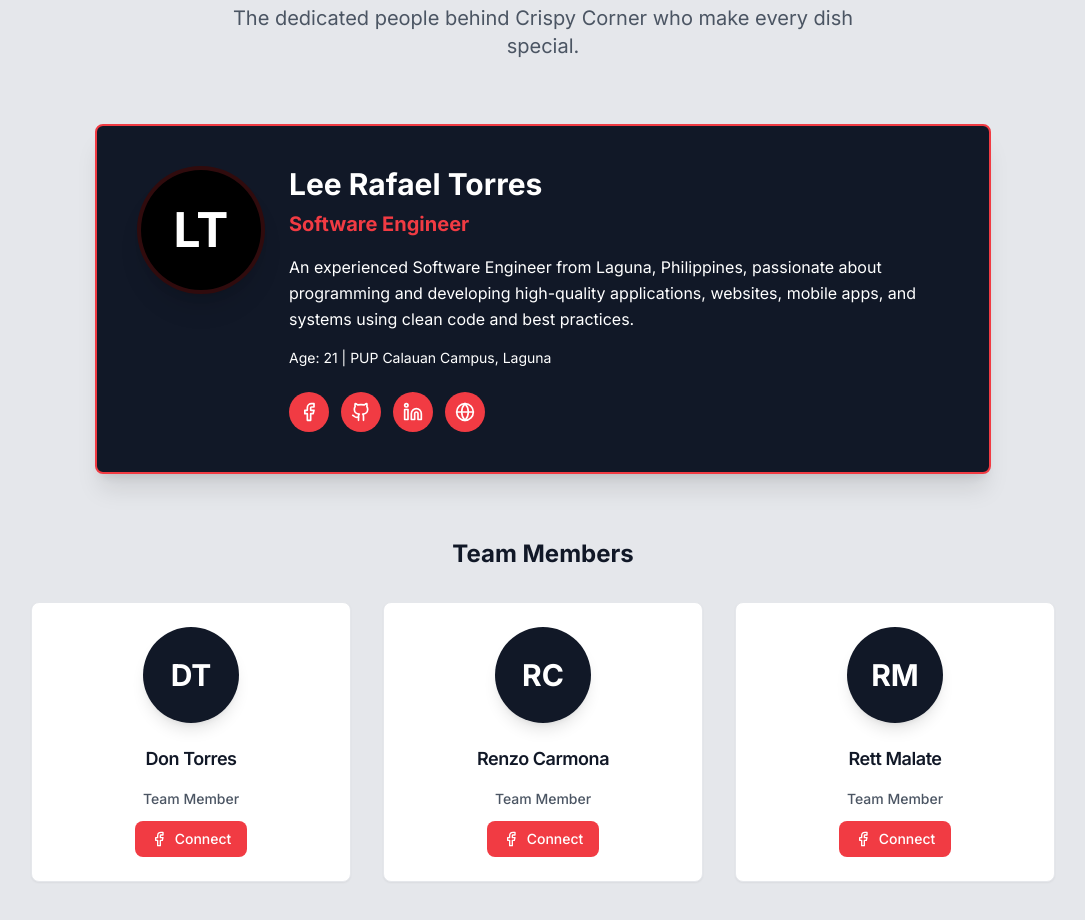
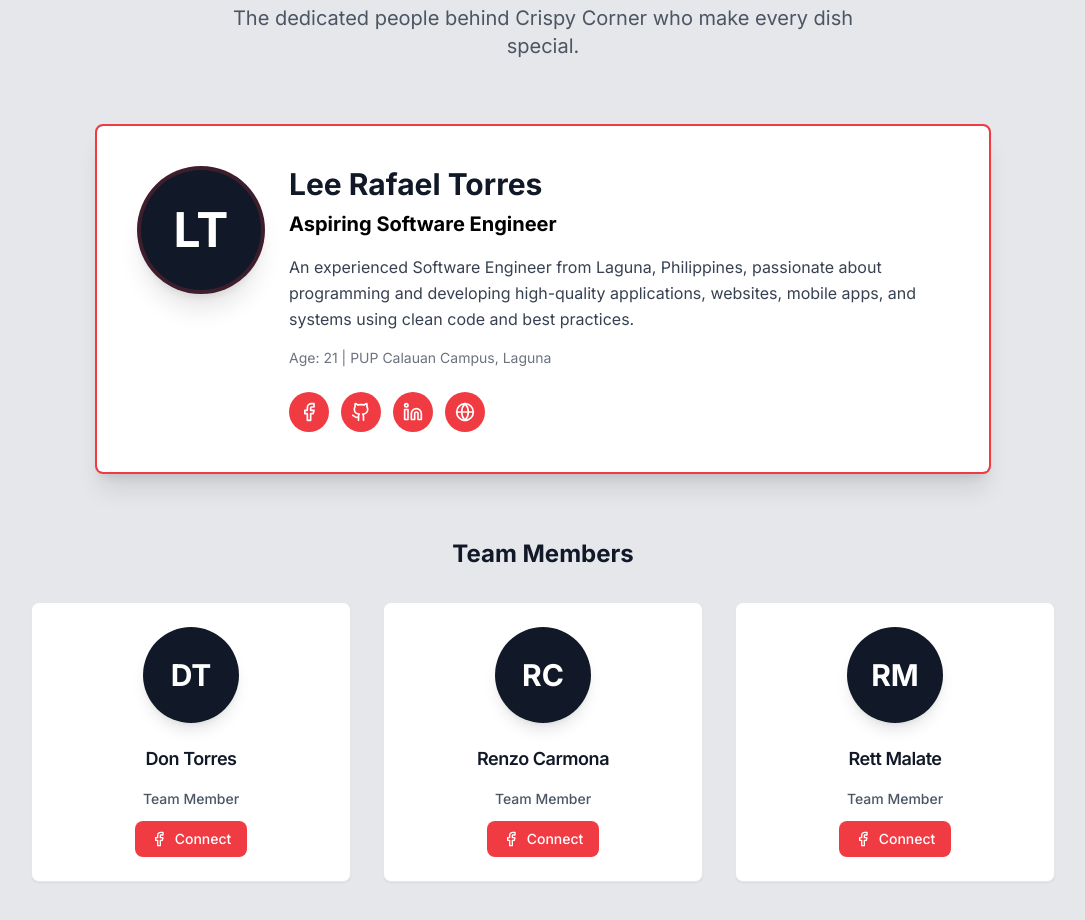
Before and after one commit to LeeDev428/crispycorner, a Next.js app: page / in a window 1280 px wide. Shown: the part 3780-4700 px from the top of the page, without its empty margins (97-1182 px from the left). Built offline with nearby package versions, Linux system fonts and the light colour scheme.

Commit message:
Update Team.tsx

```diff
--- a/components/Team.tsx
+++ b/components/Team.tsx
@@ -46,22 +46,22 @@ export default function Team() {
         {/* Website Creator - Lee Rafael Torres */}
         <div className="max-w-4xl mx-auto mb-16">
           <Card className="bg-gray-900 border-2 border-primary overflow-hidden shadow-xl">
-            <CardContent className="p-8 md:p-10">
+            <CardContent className="p-8 md:p-10 bg-white">
               <div className="flex flex-col md:flex-row gap-6 items-center md:items-start">
                 <div className="flex-shrink-0">
-                  <div className="w-32 h-32 bg-black rounded-full flex items-center justify-center shadow-xl border-4 border-primary/20">
+                  <div className="w-32 h-32 bg-gray-900 rounded-full flex items-center justify-center shadow-xl border-4 border-primary/20">
                     <span className="text-5xl font-bold text-white">LT</span>
                   </div>
                 </div>
                 <div className="flex-1 text-center md:text-left">
-                  <h3 className="text-3xl font-bold text-white mb-2">Lee Rafael Torres</h3>
-                  <p className="text-primary font-bold text-xl mb-4">Software Engineer</p>
-                  <p className="text-white leading-relaxed mb-4">
+                  <h3 className="text-3xl font-bold text-gray-900 mb-2">Lee Rafael Torres</h3>
+                  <p className="text-black font-bold text-xl mb-4">Aspiring Software Engineer</p>
+                  <p className="text-gray-700 leading-relaxed mb-4">
                     An experienced Software Engineer from Laguna, Philippines, passionate about programming
                     and developing high-quality applications, websites, mobile apps, and systems using clean
                     code and best practices.
                   </p>
-                  <p className="text-white text-sm mb-6">Age: 21 | PUP Calauan Campus, Laguna</p>
+                  <p className="text-gray-500 text-sm mb-6">Age: 21 | PUP Calauan Campus, Laguna</p>
                   <div className="flex gap-3 justify-center md:justify-start">
                     <Link
                       href="https://www.facebook.com/lee.torres.5496683/"
```
